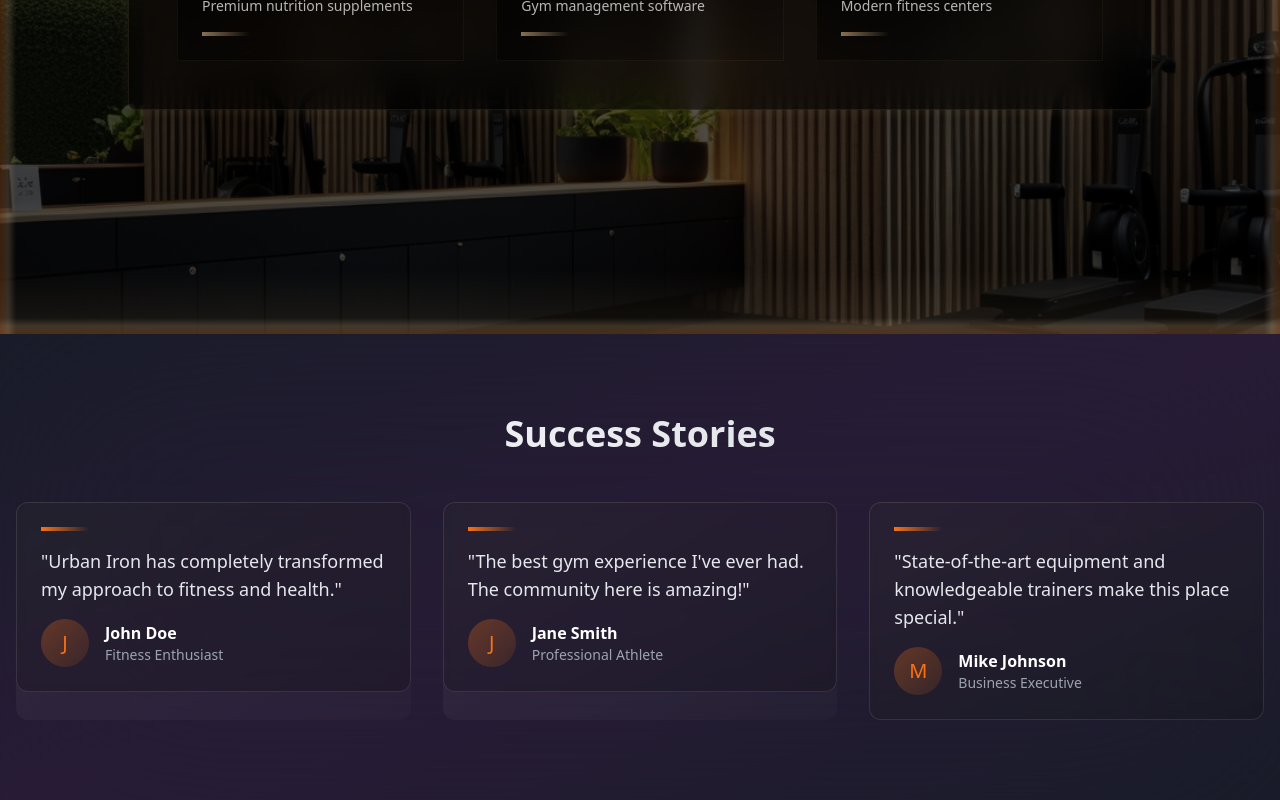
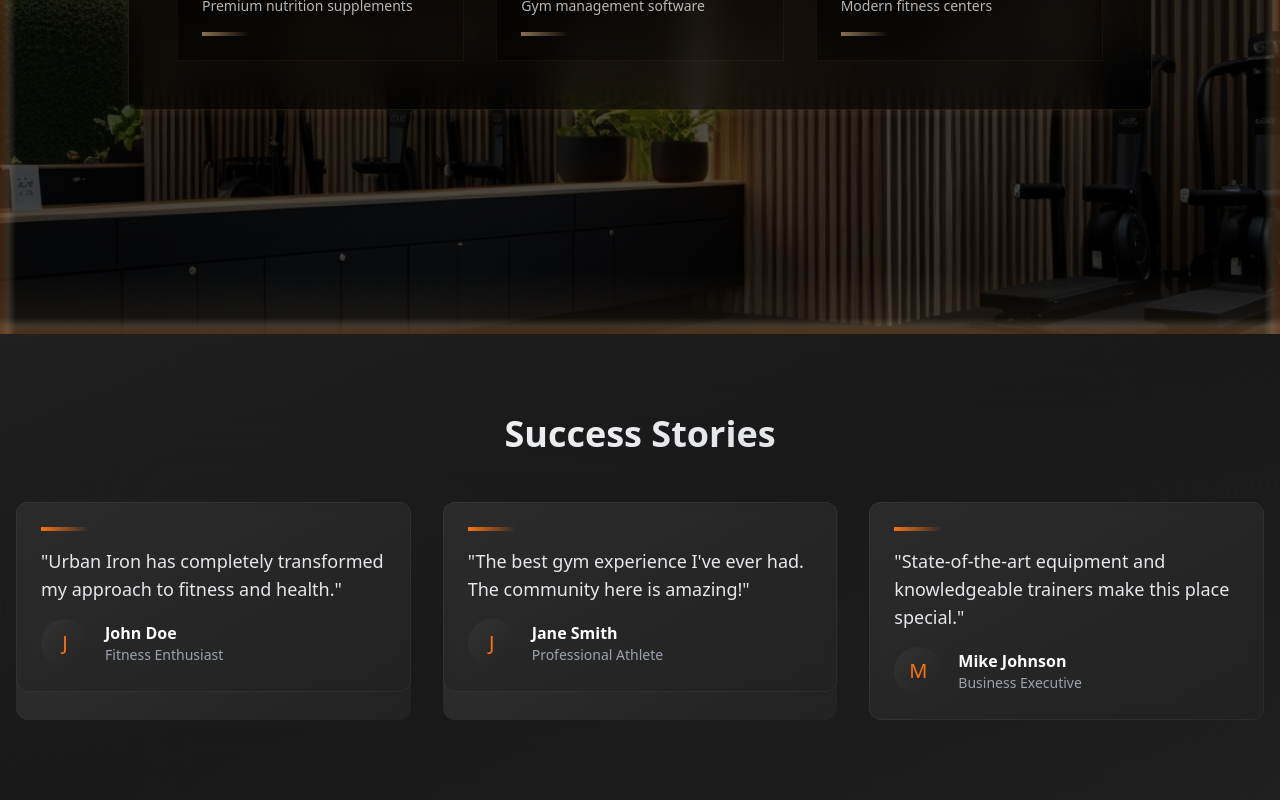
Before and after one commit to yash8892-dotcom/growfit-unity, a React (Vite) app: page / in a window 1280 px wide. Shown: the part 338-1138 px from the top of the page. Built offline with nearby package versions, Linux system fonts and the light colour scheme.

Commit message:
Update card colors and animations
Changed card colors to matte black and fixed animation issues for improved visual consistency.
[skip gpt_engineer]

```diff
--- a/src/pages/Index.tsx
+++ b/src/pages/Index.tsx
@@ -11,10 +11,10 @@ const Index = () => {
       {/* Testimonials Section with Glass Morphism */}
       <section className="relative py-20 overflow-hidden">
         {/* Gradient Background */}
-        <div className="absolute inset-0 bg-gradient-to-br from-[#1a1f2c] via-[#2d1f3d] to-[#1a1f2c] opacity-90"></div>
+        <div className="absolute inset-0 bg-gradient-to-br from-[#222222] via-[#1a1a1a] to-[#222222] opacity-95"></div>
 
         {/* Glass Overlay */}
-        <div className="absolute inset-0 backdrop-blur-[100px]"></div>
+        <div className="absolute inset-0 backdrop-blur-[80px]"></div>
 
         {/* Content */}
         <div className="relative max-w-7xl mx-auto px-4">
@@ -51,16 +51,17 @@ const Index = () => {
                 whileInView={{ opacity: 1, x: 0 }}
                 transition={{ duration: 0.5, delay: index * 0.2 }}
                 viewport={{ once: true }}
+                whileHover={{ scale: 1.02 }}
                 className="relative group"
               >
-                <div className="absolute inset-0 bg-gradient-to-br from-[#ffffff10] to-[#ffffff05] rounded-xl transition-all duration-300 group-hover:scale-[1.02]"></div>
-                <div className="relative backdrop-blur-sm bg-black/20 p-6 rounded-xl border border-white/10 hover:border-white/20 transition-all duration-300">
+                <div className="absolute inset-0 bg-gradient-to-br from-[#333333] to-[#222222] rounded-xl transition-all duration-300"></div>
+                <div className="relative backdrop-blur-sm bg-[#222222]/40 p-6 rounded-xl border border-white/5 hover:border-white/10 transition-all duration-300">
                   <div className="h-1 w-12 bg-gradient-to-r from-primary to-transparent mb-4"></div>
                   <p className="text-lg mb-4 text-gray-200">
                     "{testimonial.text}"
                   </p>
                   <div className="flex items-center gap-4">
-                    <div className="w-12 h-12 rounded-full bg-gradient-to-br from-primary/30 to-primary/10 flex items-center justify-center">
+                    <div className="w-12 h-12 rounded-full bg-gradient-to-br from-[#333333] to-[#222222] flex items-center justify-center">
                       <span className="text-xl text-primary">{testimonial.author[0]}</span>
                     </div>
                     <div>
```
